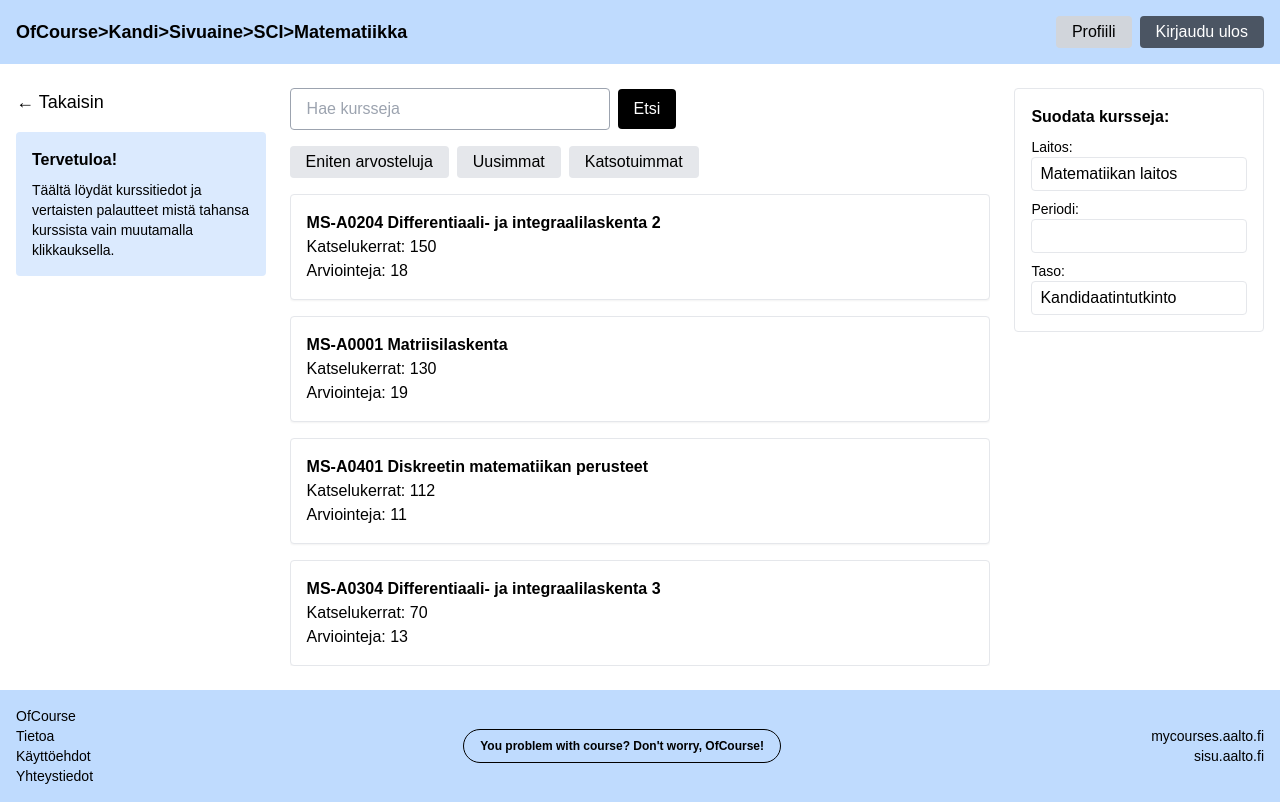
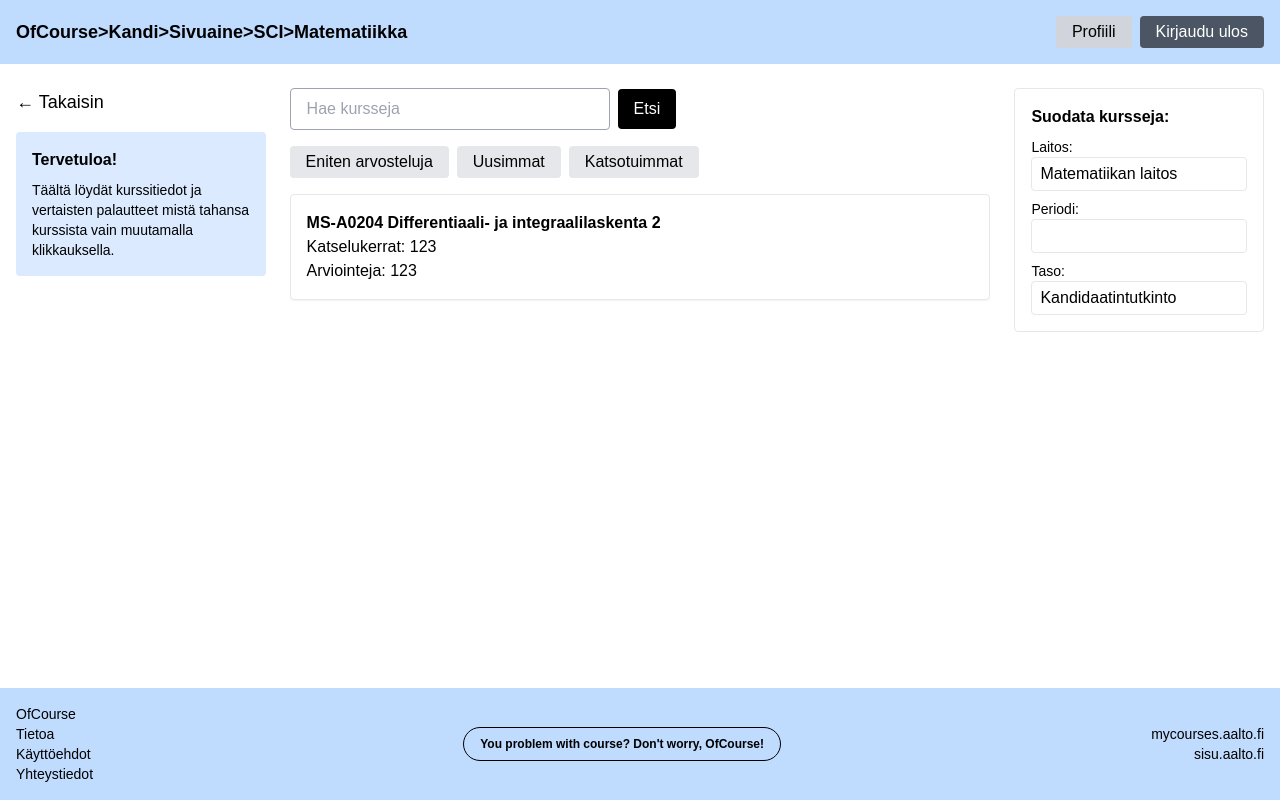
Before and after one commit to hakkinM/OfCourseProto, a Next.js app: page /pages/courses in a window 1280 px wide. Built offline with nearby package versions, Linux system fonts and the light colour scheme.

Commit message:
More reforms

```diff
--- a/src/app/pages/courses/page.tsx
+++ b/src/app/pages/courses/page.tsx
@@ -2,10 +2,20 @@
 
 import { useState } from 'react';
 import { useRouter } from 'next/navigation';
+import { Course } from '@/app/types/types';
 
 const CourseListPage = () => {
   const [search, setSearch] = useState('');
   const router = useRouter();
+
+  const testCourse: Course[] = [
+    {
+      courseID: 123,
+      courseCode: 'MS-A0204',
+      courseName: 'Differentiaali- ja integraalilaskenta 2',
+      description: "yes",
+    }
+  ];
 
   return (
     <div className="min-h-screen flex flex-col bg-white text-black">
@@ -53,21 +63,7 @@ const CourseListPage = () => {
           </div>
 
           {/* Course Cards */}
-          {[
-            { code: 'MS-A0204', name: 'Differentiaali- ja integraalilaskenta 2', views: 150, reviews: 18 },
-            { code: 'MS-A0001', name: 'Matriisilaskenta', views: 130, reviews: 19 },
-            { code: 'MS-A0401', name: 'Diskreetin matematiikan perusteet', views: 112, reviews: 11 },
-            { code: 'MS-A0304', name: 'Differentiaali- ja integraalilaskenta 3', views: 70, reviews: 13 },
-          ].map((course) => (
-            <div
-              key={course.code}
-              className="border rounded p-4 bg-white shadow-sm hover:bg-gray-50 cursor-pointer"
-            >
-              <h3 className="font-semibold">{course.code} {course.name}</h3>
-              <p>Katselukerrat: {course.views}</p>
-              <p>Arviointeja: {course.reviews}</p>
-            </div>
-          ))}
+          <CourseList courses={testCourse} />
         </section>
 
         {/* Filter Sidebar */}
@@ -111,3 +107,30 @@ const CourseListPage = () => {
 };
 
 export default CourseListPage;
+
+const CourseList = ({ courses }: { courses: Course[] }) => {
+  return (
+    <>
+      {courses.map((course) => (
+        <CourseEntry key={course.courseID} course={course} />
+      ))}
+    </>
+  );
+};
+
+const CourseEntry = ({ course }: { course: Course }) => {
+  const router = useRouter();
+
+  return (
+    <button
+      onClick={() => router.push(`/course/${course.courseCode}`)}
+      className="w-full text-left border rounded p-4 bg-white shadow-sm hover:bg-gray-50 cursor-pointer"
+    >
+      <h3 className="font-semibold">
+        {course.courseCode} {course.courseName}
+      </h3>
+      <p>Katselukerrat: 123</p>
+      <p>Arviointeja: 123</p>
+    </button>
+  );
+};
```
